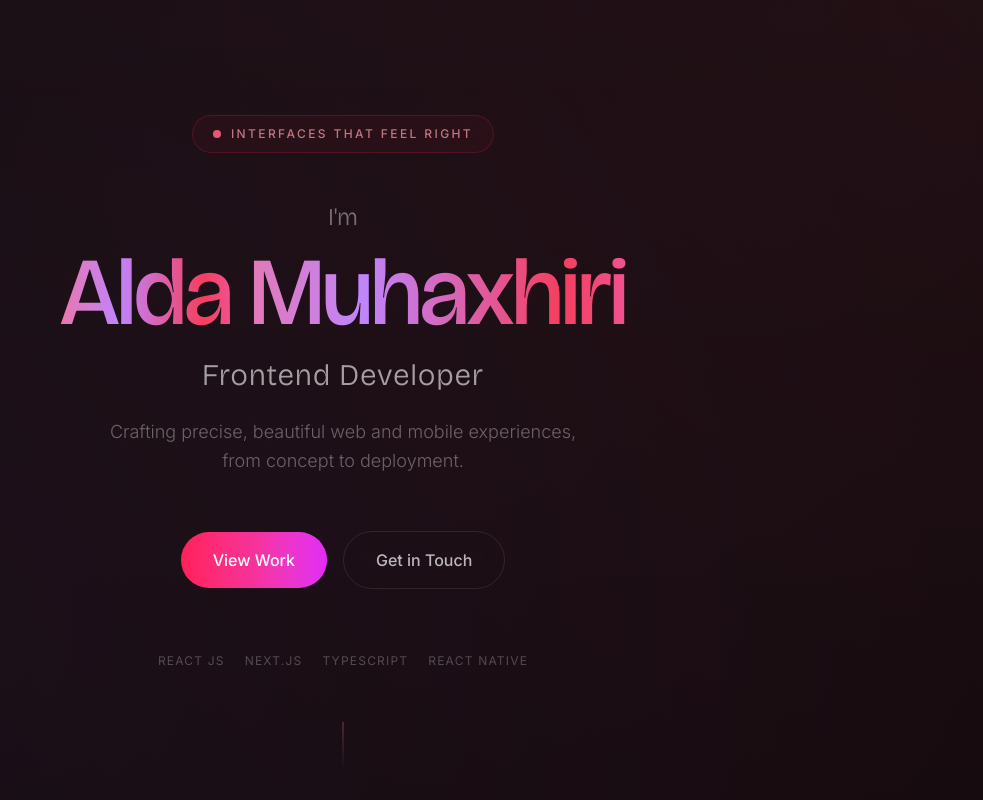
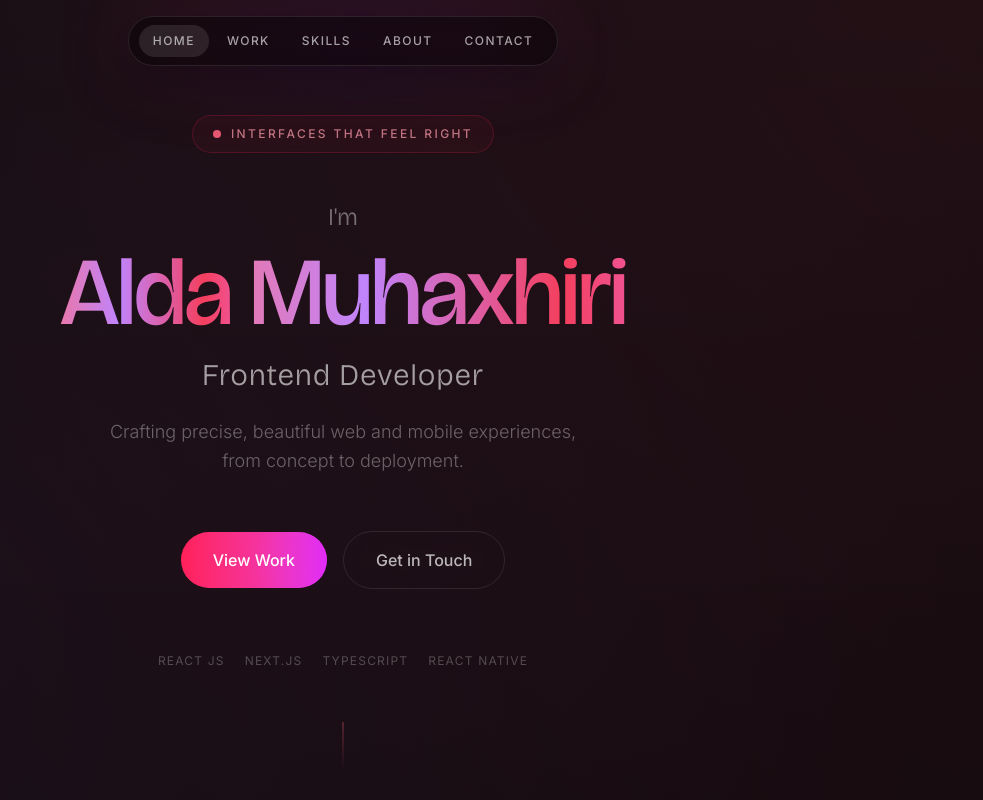
Before and after one commit to AldaMuhaxhiri/my-portfolio, a React (Vite) app: page / in a window 1280 px wide. Shown: the top 800 px of the page, without its empty margins (297-1280 px from the left). Built offline with nearby package versions, Linux system fonts and the light colour scheme.

Commit message:
alter functions

```diff
--- a/src/App.tsx
+++ b/src/App.tsx
@@ -1,6 +1,7 @@
 import { Route, Switch } from "wouter";
 
 import NotFound from "@/pages/not-found";
+import { OrbitalNav } from "./components/layout/OrbitalNav";
 import About from "./components/sections/About";
 import { Contact } from "./components/sections/Contact";
 import { Hero } from "./components/sections/Hero";
@@ -42,7 +43,10 @@ function Router() {
 
 function App() {
   return (
-    <Router />
+    <>
+      <OrbitalNav />
+      <Router />
+    </>
   );
 }
 
--- /dev/null
+++ b/src/components/layout/OrbitalNav.tsx
@@ -0,0 +1,167 @@
+import { motion } from "framer-motion";
+import { Briefcase, Home, Mail, Sparkles, UserRound } from "lucide-react";
+import { useEffect, useState } from "react";
+import type { ComponentType, MouseEvent } from "react";
+import { useLocation } from "wouter";
+
+import { cn } from "@/lib/utils";
+
+type NavItem = {
+  key: string;
+  label: string;
+  hash?: string;
+  icon: ComponentType<{ className?: string }>;
+};
+
+const navItems: NavItem[] = [
+  { key: "home", label: "Home", icon: Home },
+  { key: "projects", label: "Work", hash: "projects", icon: Briefcase },
+  { key: "skills", label: "Skills", hash: "skills", icon: Sparkles },
+  { key: "about", label: "About", hash: "about", icon: UserRound },
+  { key: "contact", label: "Contact", hash: "contact", icon: Mail },
+];
+
+export function OrbitalNav() {
+  const [location, setLocation] = useLocation();
+  const [activeKey, setActiveKey] = useState("home");
+  const [pendingHash, setPendingHash] = useState<string | null>(null);
+  const isHome = location === "/";
+
+  const scrollToSection = (hash: string) => {
+    const target = document.getElementById(hash);
+    if (!target) return;
+
+    target.scrollIntoView({ behavior: "smooth", block: "start" });
+    window.history.replaceState({}, "", `/#${hash}`);
+    setActiveKey(hash);
+  };
+
+  const handleNavClick = (event: MouseEvent<HTMLAnchorElement>, item: NavItem) => {
+    event.preventDefault();
+
+    if (!item.hash) {
+      if (isHome) {
+        window.scrollTo({ top: 0, behavior: "smooth" });
+        window.history.replaceState({}, "", "/");
+        setActiveKey("home");
+        return;
+      }
+
+      setLocation("/");
+      return;
+    }
+
+    if (isHome) {
+      scrollToSection(item.hash);
+      return;
+    }
+
+    setPendingHash(item.hash);
+    setLocation("/");
+  };
+
+  useEffect(() => {
+    if (!isHome) {
+      setActiveKey("home");
+      return;
+    }
+
+    const sectionIds = ["projects", "skills", "about", "contact"];
+
+    const updateActive = () => {
+      const hash = window.location.hash.replace("#", "");
+      if (hash && sectionIds.includes(hash)) {
+        setActiveKey(hash);
+        return;
+      }
+
+      if (window.scrollY < 120) {
+        setActiveKey("home");
+        return;
+      }
+
+      let current = "home";
+      for (const id of sectionIds) {
+        const element = document.getElementById(id);
+        if (!element) continue;
+
+        const top = element.getBoundingClientRect().top;
+        if (top <= 180) current = id;
+      }
+
+      setActiveKey(current);
+    };
+
+    updateActive();
+    window.addEventListener("scroll", updateActive, { passive: true });
+    window.addEventListener("hashchange", updateActive);
+
+    return () => {
+      window.removeEventListener("scroll", updateActive);
+      window.removeEventListener("hashchange", updateActive);
+    };
+  }, [isHome]);
+
+  useEffect(() => {
+    if (!isHome) return;
+
+    const hashFromUrl = window.location.hash.replace("#", "");
+    const hashToHandle = pendingHash ?? hashFromUrl;
+    if (!hashToHandle) return;
+
+    const raf = window.requestAnimationFrame(() => {
+      scrollToSection(hashToHandle);
+      if (pendingHash === hashToHandle) setPendingHash(null);
+    });
+
+    return () => window.cancelAnimationFrame(raf);
+  }, [isHome, pendingHash]);
+
+  return (
+    <div className="pointer-events-none fixed inset-x-0 top-4 z-[70] flex justify-center px-4">
+      <motion.nav
+        initial={{ opacity: 0, y: -20, scale: 0.96 }}
+        animate={{ opacity: 1, y: 0, scale: 1 }}
+        transition={{ duration: 0.7, ease: [0.16, 1, 0.3, 1] }}
+        className="pointer-events-auto relative"
+        aria-label="Primary"
+      >
+        <div className="pointer-events-none absolute inset-0 -z-20 rounded-full bg-gradient-to-r from-rose-500/16 via-fuchsia-500/18 to-pink-500/16 blur-2xl" />
+        <div className="pointer-events-none absolute inset-0 -z-10 rounded-full bg-black/30 backdrop-blur-xl" />
+
+        <div className="relative overflow-hidden rounded-full border border-white/10 bg-black/25 px-2.5 py-2 shadow-[0_14px_50px_rgba(3,3,10,0.45)]">
+          <ul className="flex items-center gap-1">
+            {navItems.map((item) => {
+              const Icon = item.icon;
+              const isActive = activeKey === item.key;
+
+              return (
+                <li key={item.key} className="relative">
+                  {isActive ? (
+                    <motion.span
+                      layoutId="orbital-nav-active"
+                      className="absolute inset-0 rounded-full bg-white/10"
+                      transition={{ type: "spring", stiffness: 380, damping: 30 }}
+                    />
+                  ) : null}
+
+                  <a
+                    href={item.hash ? `/#${item.hash}` : "/"}
+                    onClick={(event) => handleNavClick(event, item)}
+                    className={cn(
+                      "relative inline-flex items-center gap-2 rounded-full px-3.5 py-2 text-xs font-medium tracking-[0.12em] uppercase transition-all duration-300",
+                      "text-white/62 hover:text-white focus-visible:outline-none focus-visible:ring-2 focus-visible:ring-rose-300/55 focus-visible:ring-offset-2 focus-visible:ring-offset-black/70",
+                    )}
+                  >
+                    <Icon className="h-3.5 w-3.5 sm:hidden" />
+                    <span className="hidden sm:inline">{item.label}</span>
+                  </a>
+                </li>
+              );
+            })}
+          </ul>
+        </div>
+      </motion.nav>
+    </div>
+  );
+}
--- a/src/components/sections/About.tsx
+++ b/src/components/sections/About.tsx
@@ -61,7 +61,7 @@ const certifications = [
 
 export function About() {
   return (
-    <section className="mx-auto max-w-6xl px-6 py-24">
+    <section id="about" className="mx-auto max-w-6xl scroll-mt-28 px-6 py-24">
       <motion.div
         initial={{ opacity: 0, y: 40 }}
         whileInView={{ opacity: 1, y: 0 }}
--- a/src/components/sections/Contact.tsx
+++ b/src/components/sections/Contact.tsx
@@ -4,7 +4,7 @@ import cvFile from "@assets/Alda_Muhaxhiri_CV.pdf";
 
 export function Contact() {
   return (
-    <section id="contact" className="relative mx-auto max-w-6xl overflow-hidden px-6 py-28 text-center">
+    <section id="contact" className="relative mx-auto max-w-6xl scroll-mt-28 overflow-hidden px-6 py-28 text-center">
       <motion.div
         initial={{ opacity: 0, y: 40 }}
         whileInView={{ opacity: 1, y: 0 }}
@@ -134,6 +134,10 @@ export function Contact() {
             <Download className="h-4.5 w-4.5" />
           </a>
         </motion.div>
+        <div className="mx-auto mt-12 h-px w-full max-w-md bg-gradient-to-r from-transparent via-white/14 to-transparent" />
+        <p className="mt-4 text-[11px] uppercase tracking-[0.16em] text-white/30">
+          © {new Date().getFullYear()} Alda Muhaxhiri. All rights reserved.
+        </p>
       </motion.div>
     </section>
   );
--- a/src/components/sections/Skills.tsx
+++ b/src/components/sections/Skills.tsx
@@ -23,7 +23,7 @@ const skills = [
 
 export function Skills() {
   return (
-    <section className="mx-auto max-w-6xl px-6 py-24">
+    <section id="skills" className="mx-auto max-w-6xl scroll-mt-28 px-6 py-24">
       <motion.div
         initial={{ opacity: 0, y: 40 }}
         whileInView={{ opacity: 1, y: 0 }}
```
Also changed, not shown: src/components/sections/Projects.tsx (+83 -9 lines).
